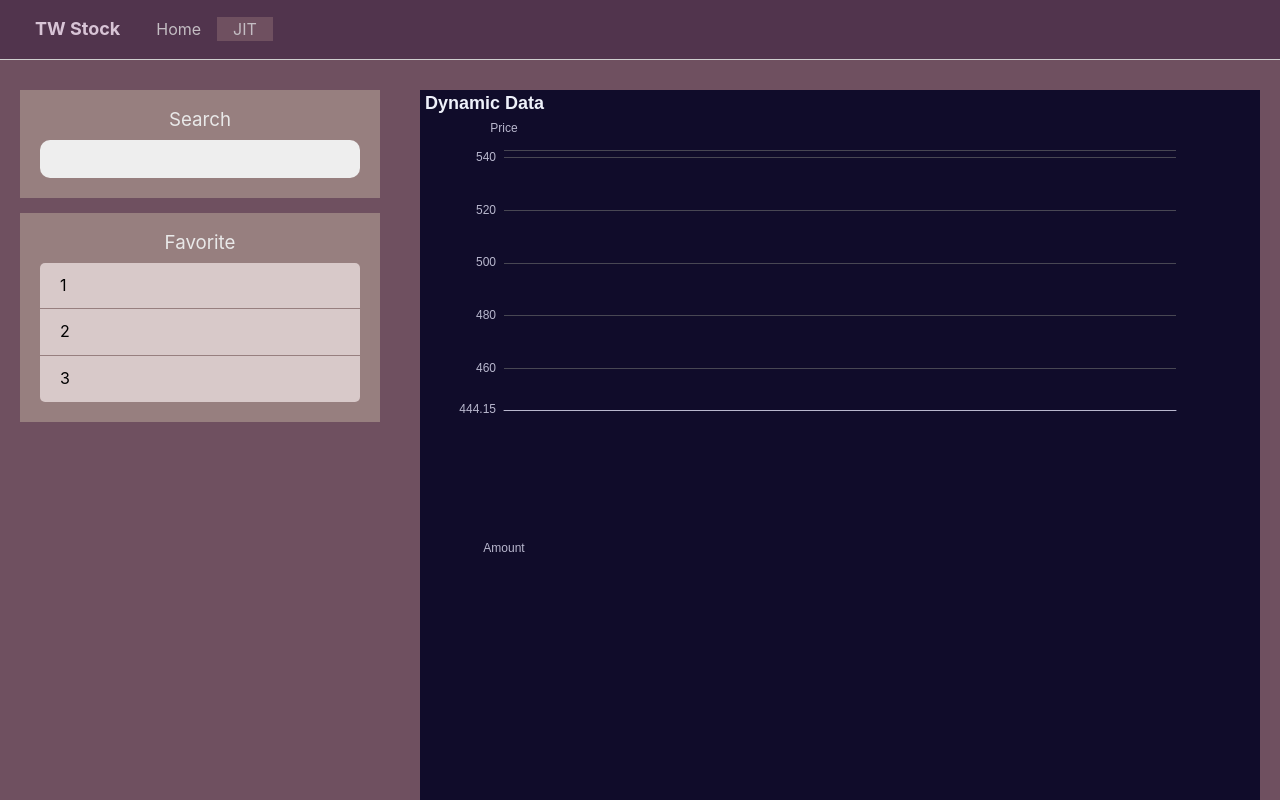
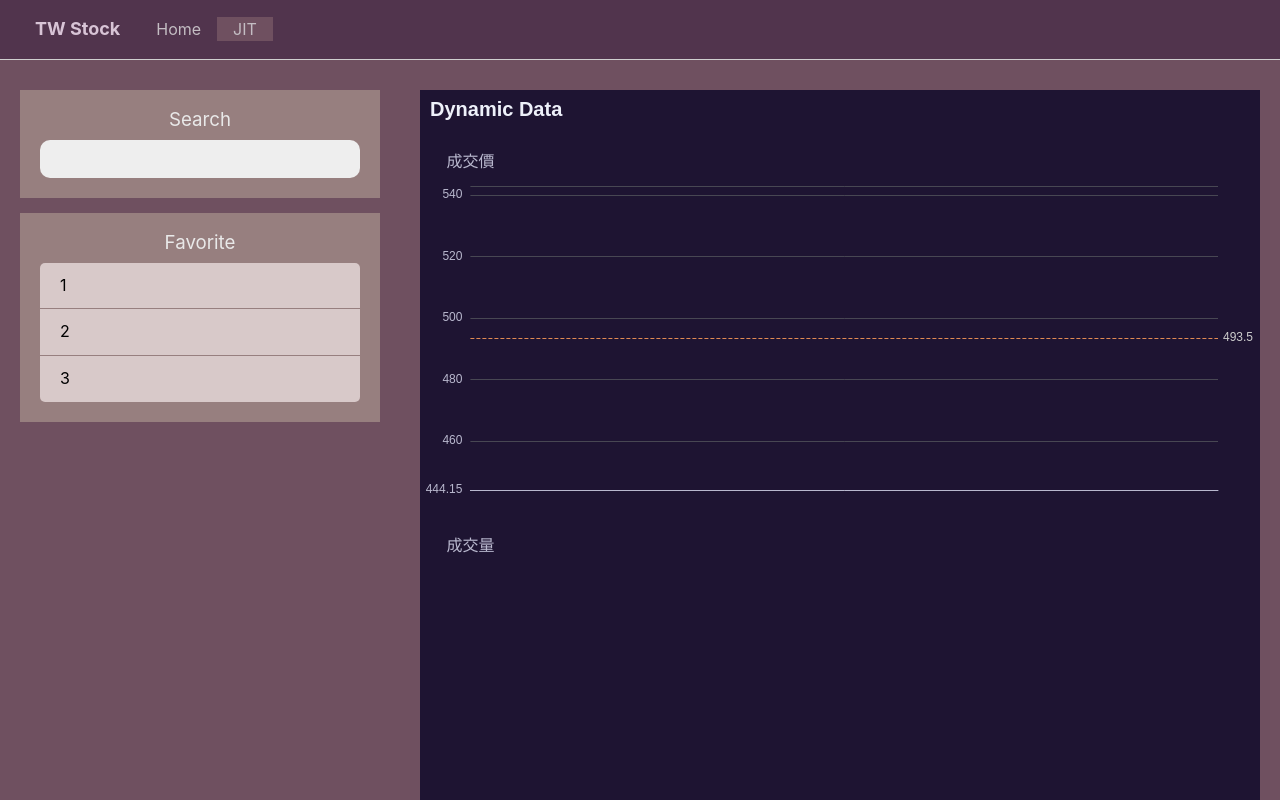
Before and after one commit to wangchristine/tw-stock, a Vue app: page /my-stock in a window 1280 px wide. Shown: the top 800 px of the page. Built offline with nearby package versions, Linux system fonts and the light colour scheme; no server answers.

Commit message:
adjust stock layout

```diff
--- a/src/components/JITStockCanvas.vue
+++ b/src/components/JITStockCanvas.vue
@@ -9,6 +9,7 @@ import {
   TooltipComponent,
   ToolboxComponent,
   DataZoomComponent,
+  MarkLineComponent,
 } from "echarts/components";
 import VChart, { THEME_KEY } from "vue-echarts";
 import { ref, provide, onMounted, computed } from "vue";
@@ -24,6 +25,7 @@ use([
   TooltipComponent,
   ToolboxComponent,
   DataZoomComponent,
+  MarkLineComponent,
 ]);
 
 provide(THEME_KEY, "dark");
@@ -40,8 +42,13 @@ const tradingVolume = computed(() => stockStore.getTodayHistory.volume);
 const chart = ref(null);
 
 const option = ref({
+  backgroundColor: "#1e1432",
   title: {
     text: "Dynamic Data",
+    textStyle: {
+      fontSize: 20,
+    },
+    padding: 10,
   },
   tooltip: {
     trigger: "axis",
@@ -74,11 +81,16 @@ const option = ref({
   },
   grid: [
     {
-      bottom: "60%",
+      top: "12%",
+      bottom: "50%",
+      left: "6%",
+      right: "5%",
       containLabel: false,
     },
     {
       top: "60%",
+      left: "6%",
+      right: "5%",
       containLabel: false,
     },
   ],
@@ -114,15 +126,20 @@ const option = ref({
   yAxis: [
     {
       type: "value",
-      name: "Price",
-      max: 30,
+      name: "成交價",
+      nameTextStyle: {
+        fontSize: 16
+      },
       max: 542.85,
       min: 444.15,
     },
     {
       gridIndex: 1,
       type: "value",
-      name: "Amount",
+      name: "成交量",
+      nameTextStyle: {
+        fontSize: 16
+      },
       // max: 50,    // 註解讓它自動往上動態延展
       min: 0,
       axisPointer: { label: { precision: 0 } },
@@ -135,6 +152,14 @@ const option = ref({
       data: stock,
       itemStyle: { color: "#4CD964" },
       connectNulls: true,
+      markLine: {
+        symbol: "none",
+        data: [{
+          name: 'Closed Price',
+          yAxis: 493.50,
+          lineStyle: { color: "#e18a53" }
+        }],
+      },
     },
     {
       name: "Trading Volume",
```
